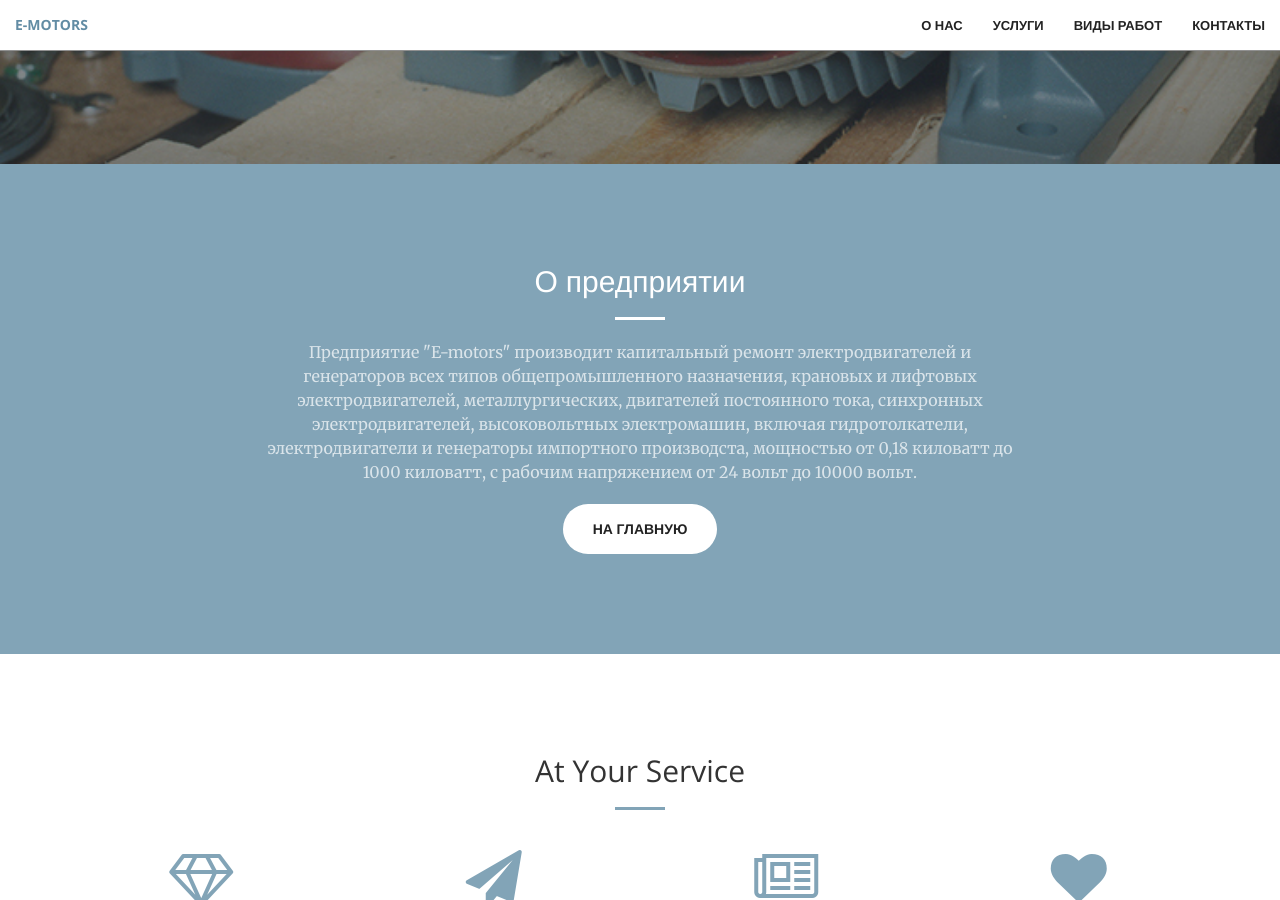
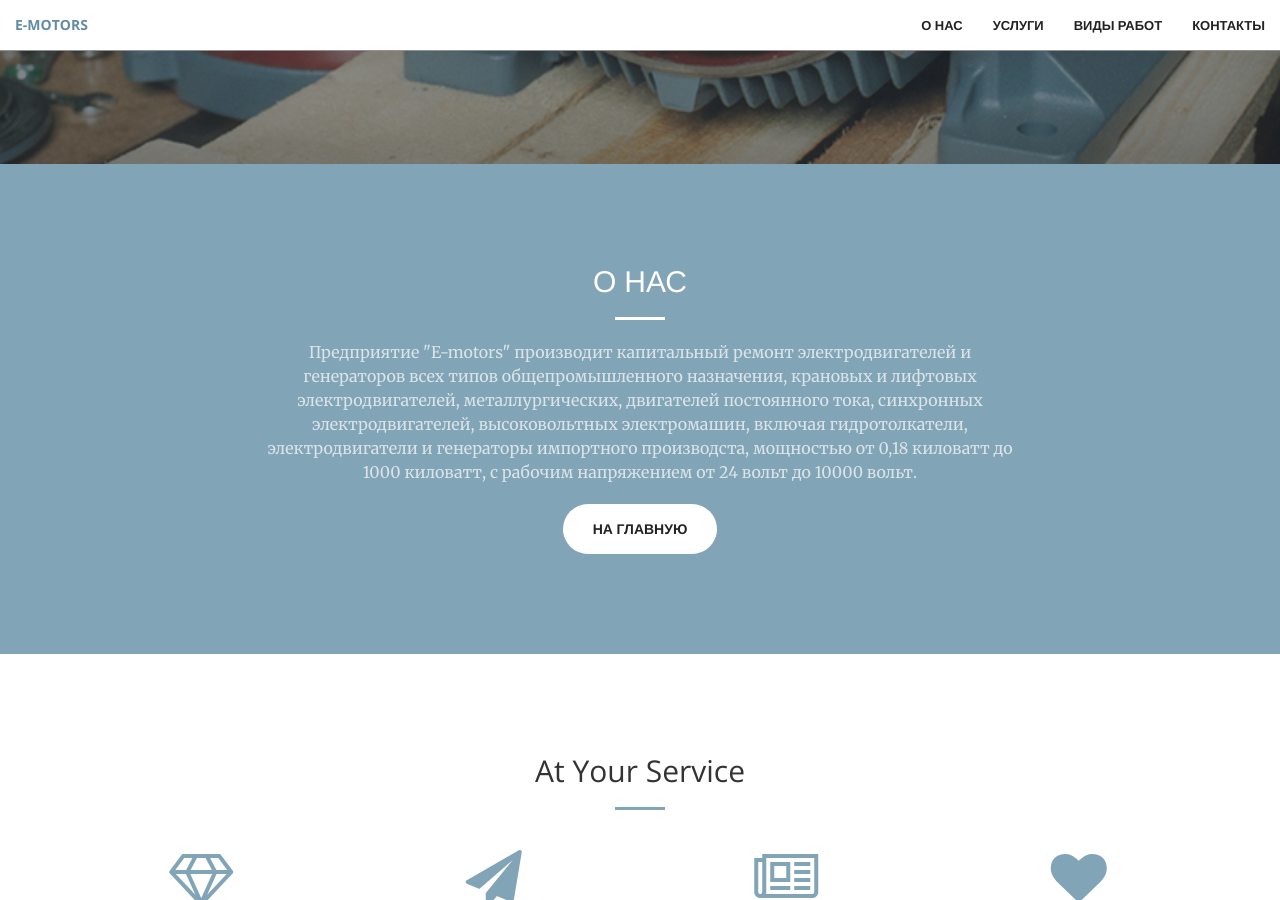
Before and after one commit to Magnum800/e-motors, a Jekyll site: the page built from index.html, in a window 1280 px wide and 900 px high, scrolled down 736 px. Built offline with Jekyll 4.4.1, drawn with Linux system fonts in a browser that asks for light colours.

Commit message:
Update call-to-action.html

```diff
--- a/_includes/call-to-action.html
+++ b/_includes/call-to-action.html
@@ -2,7 +2,7 @@
     <div class="container">
         <div class="row">
             <div class="col-lg-8 col-lg-offset-2 text-center">
-                <h2 class="section-heading">О предприятии</h2>
+                <h2 class="section-heading">О НАС</h2>
                 <hr class="light">
                 <p class="text-faded">Предприятие "E-motors" производит капитальный ремонт электродвигателей и генераторов всех типов общепромышленного назначения, крановых и лифтовых электродвигателей, металлургических, двигателей постоянного тока, синхронных электродвигателей, высоковольтных электромашин, включая гидротолкатели, электродвигатели и генераторы импортного производста, мощностью от 0,18 киловатт до 1000 киловатт, с рабочим напряжением от 24 вольт до 10000 вольт.</p>
                 <a href="#" class="btn btn-default btn-xl">На главную</a>
```
